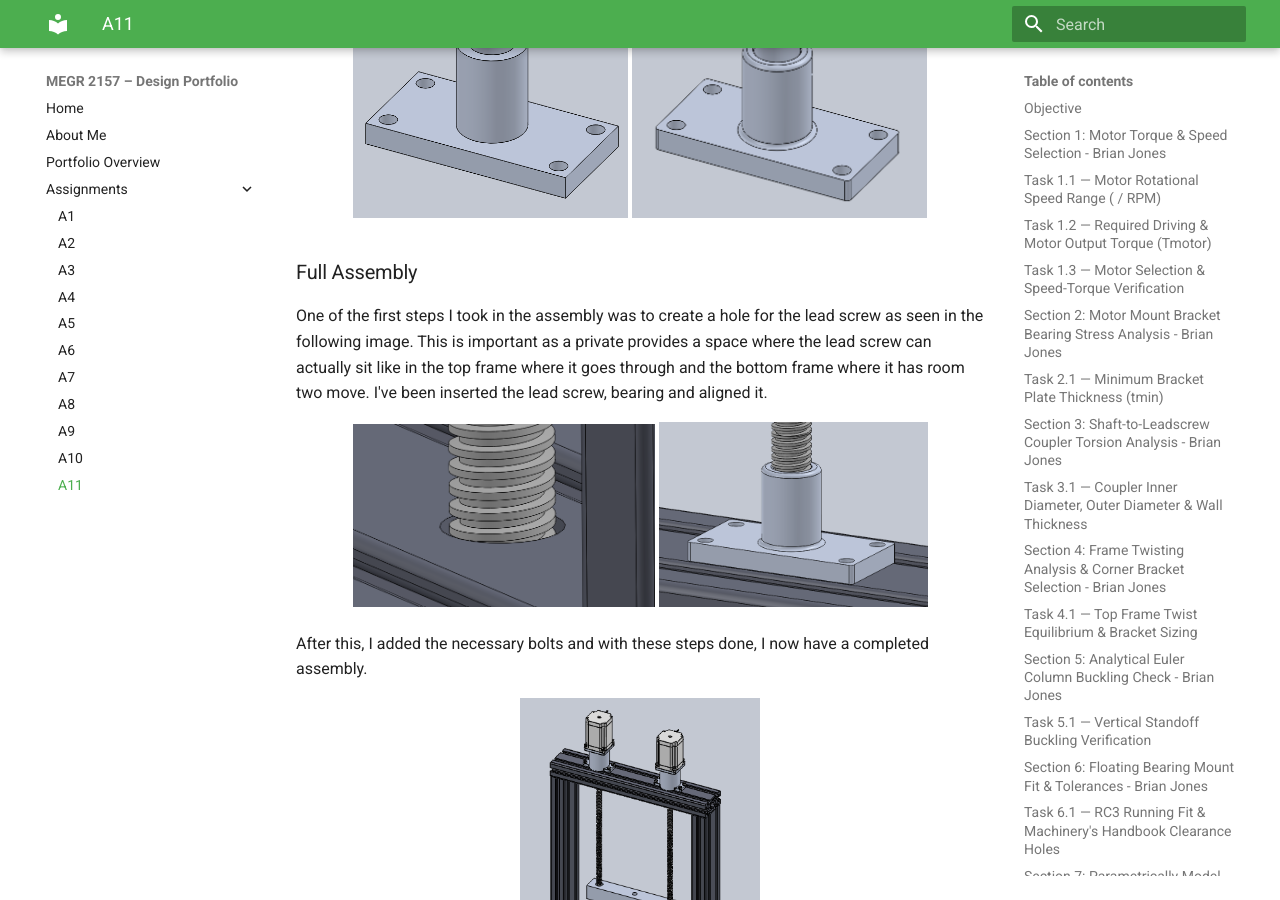
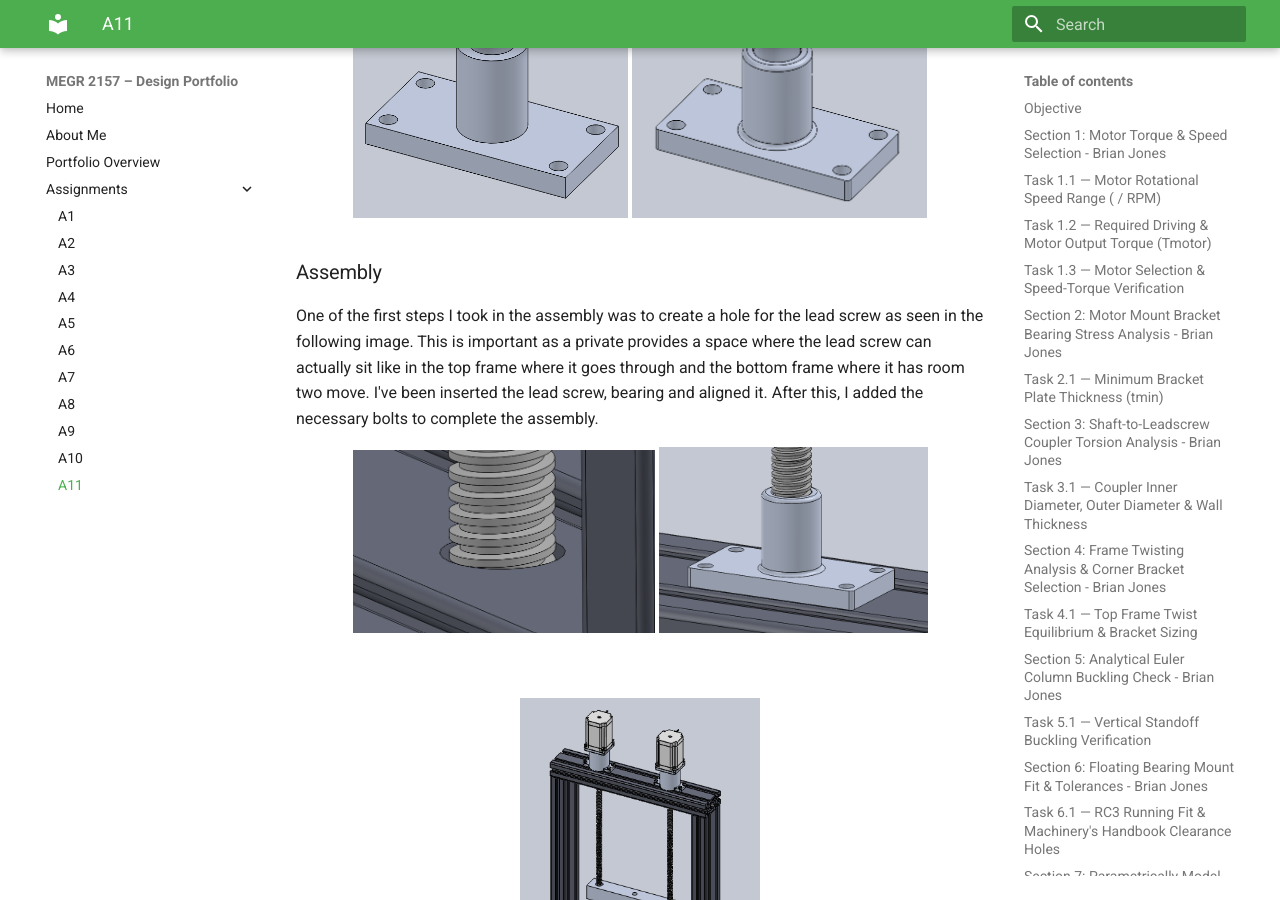
Before and after one commit to AntGo36/design-projects-portfolio, an MkDocs documentation site: the page built from docs/assignments/a11/index.md, in a window 1280 px wide and 900 px high, scrolled down 11173 px. Built offline with MkDocs 1.6.1 and Material for MkDocs 9.7.7, drawn with Linux system fonts in a browser that asks for light colours.

Commit message:
Update index.md

```diff
--- a/docs/assignments/a11/index.md
+++ b/docs/assignments/a11/index.md
@@ -317,16 +317,14 @@ I extrude the calculated thickness and a certain length to align the lead screw
   <img src="Cleanup2.png" alt="Cleanup2" width="43%" />
 </p>
 
-### Full Assembly
+### Assembly
 
-One of the first steps I took in the assembly was to create a hole for the lead screw as seen in the following image. This is important as a private provides a space where the lead screw can actually sit like in the top frame where it goes through and the bottom frame where it has room two move. I've been inserted the lead screw, bearing and aligned it.
+One of the first steps I took in the assembly was to create a hole for the lead screw as seen in the following image. This is important as a private provides a space where the lead screw can actually sit like in the top frame where it goes through and the bottom frame where it has room two move. I've been inserted the lead screw, bearing and aligned it. After this, I added the necessary bolts to complete the assembly.
 <p align="center">
   <img src="Clear_Hole.png" alt="Clear_Hole" width="44%" />
   <img src="Bearing_Fitted.png" alt="Bearing_Fitted" width="39%" />
 </p>
-
-After this, I added the necessary bolts and with these steps done, I now have a completed assembly.
-
+<br>
 <p align="center">
   <img src="Full_Assembly.png" alt="Full_Assembly" width="35%" />
 </p>
```
